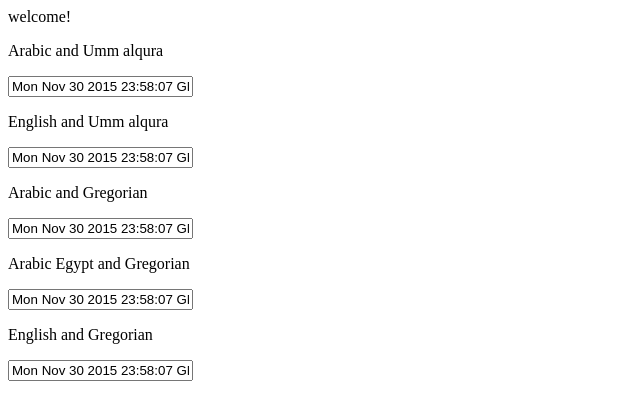
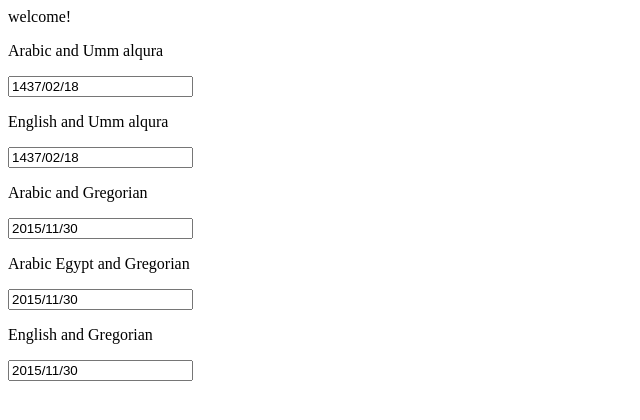
Before and after one commit to mkhodary/Angular_Umm_alqura_calendar, a plain HTML site: page Index.html in a window 1280 px wide. Shown: the whole page, without its empty margins (0-640 px from the left). Drawn offline with nearby package versions, Linux system fonts and the light colour scheme.

Commit message:
Update angular library to support default date selection

```diff
--- a/Index.html
+++ b/Index.html
@@ -26,35 +26,35 @@
         <div ng-controller="mainController">
             <p>{{greeting}}</p>
             <p>Arabic and Umm alqura</p>
-            <input type="text" id="popupDatePicker" class="is-calendarPicker" ng-model="date"
+            <input type="text" id="popupDatePicker" class="is-calendarPicker" ng-model="date1"
                    calendarType="ummalqura"
                    language="ar"
                    dateFormat="yyyy/mm/dd"
                    kdatepicker />
             <br>
             <p>English and Umm alqura</p>
-            <input type="text" id="popupDatePicker" class="is-calendarPicker" ng-model="date"
+            <input type="text" id="popupDatePicker" class="is-calendarPicker" ng-model="date2"
                    calendarType="ummalqura"
                    language="en"
                    dateFormat="yyyy/mm/dd"
                    kdatepicker />
             <br>
             <p>Arabic and Gregorian</p>
-            <input type="text" id="popupDatePicker" class="is-calendarPicker" ng-model="date"
+            <input type="text" id="popupDatePicker" class="is-calendarPicker" ng-model="date3"
                    calendarType="gregorian"
                    language="ar"
                    dateFormat="yyyy/mm/dd"
                    kdatepicker />
             <br>
             <p>Arabic Egypt and Gregorian</p>
-            <input type="text" id="popupDatePicker" class="is-calendarPicker" ng-model="date"
+            <input type="text" id="popupDatePicker" class="is-calendarPicker" ng-model="date4"
                    calendarType="gregorian"
                    language="ar-EG"
                    dateFormat="yyyy/mm/dd"
                    kdatepicker />
             <br>
             <p>English and Gregorian</p>
-            <input type="text" id="popupDatePicker" class="is-calendarPicker" ng-model="date"
+            <input type="text" id="popupDatePicker" class="is-calendarPicker" ng-model="date5"
                    calendarType="gregorian"
                    language="en"
                    dateFormat="yyyy/mm/dd"
--- a/datepicker/datepicker.js
+++ b/datepicker/datepicker.js
@@ -7,19 +7,40 @@ angular.module('app')
         link : function (scope, element, attrs, ngModelCtrl) {
             $(function(){
 
-                // Read attribute values
+                // Read attribute values.
                 var calendarType = attrs.calendartype;
                 var dateFormat = attrs.dateformat;
                 var language = attrs.language;
 
+                if (!ngModelCtrl.$modelValue){
+                    // throw exception if model is null or undefined.
+                    throw "kdatepicker ngModel has to be specified";
+                    return;
+                }
+
+                var initDate = new Date(ngModelCtrl.$modelValue);
+
+                // Get julian date.
+                var jdate = $.calendars.instance().newDate(
+                parseInt(initDate.getFullYear(), 10),
+                parseInt(initDate.getMonth() + 1, 10),
+                parseInt(initDate.getDate(), 10)).toJD();
+
+                // Get date result that will be dispalyed.
+                var dateResult = $.calendars.instance(calendarType, language).fromJD(jdate);
+
                 $.calendarsPicker.setDefaults($.calendarsPicker.regionalOptions['']);
 
-                // Use jquery to setup the calendar
-                var calendar = element.calendarsPicker($.extend( {calendar: $.calendars.instance(calendarType, language)},
-                                         $.calendarsPicker.regionalOptions[language]));
+                // Use jquery to setup the calendar.
+                var calendar = element.calendarsPicker(
+                    $.extend({calendar: $.calendars.instance(calendarType, language)},
+                         $.calendarsPicker.regionalOptions[language]));
 
-                /*var calendar = $.calendars.instance(calendarType, language);
-                $.calendarsPicker.regionalOptions[language];*/
+                // set date format.
+                element.calendarsPicker('option', {dateFormat: dateFormat});
+
+                // set date result to fill html input.
+                element.calendarsPicker("setDate", dateResult);
 
                 element.calendarsPicker({calendar: calendar, onSelect: function(date){
                     scope.$apply(function () {
@@ -27,7 +48,6 @@ angular.module('app')
                         });
                 }});
 
-                element.calendarsPicker('option', {dateFormat: dateFormat});
             });
         }
     }
--- a/js/module.js
+++ b/js/module.js
@@ -4,5 +4,9 @@ var app = angular.module('app',[]);
 
 app.controller('mainController', ['$scope', function($scope){
     $scope.greeting = 'welcome!';
-    $scope.date = new Date();
+    $scope.date1 = new Date();
+    $scope.date2 = new Date();
+    $scope.date3 = new Date();
+    $scope.date4 = new Date();
+    $scope.date5 = new Date();
 }]);
```
Also changed, not shown: 1 other file.
